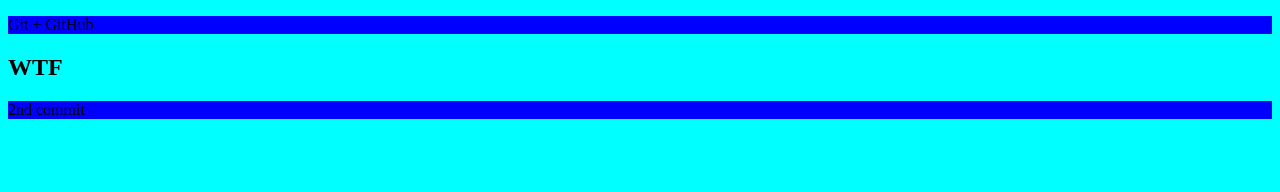
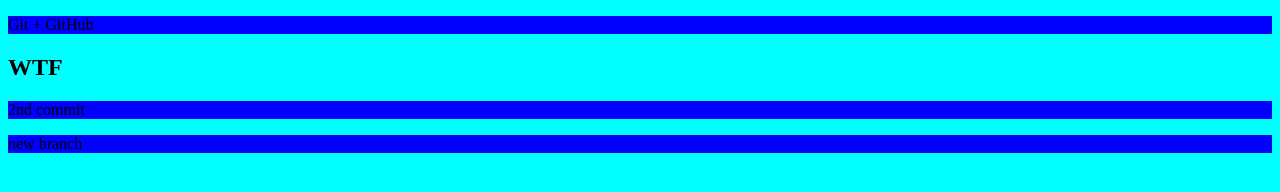
Before and after one commit to boluchevskii/gittest, a plain HTML site: page index.html in a window 1280 px wide. Drawn offline with Linux system fonts and the light colour scheme.

Commit message:
новая ветка

```diff
--- a/css/main.css
+++ b/css/main.css
@@ -4,4 +4,5 @@ body{
 
 p {
     background-color: blue;
+    align-self: start;
 }
--- a/index.html
+++ b/index.html
@@ -11,5 +11,6 @@
     <p>Git + GitHub</p>
     <h2>WTF</h2>
     <p>2nd commit</p>
+    <p>new branch</p>
 </body>
 </html>
```
